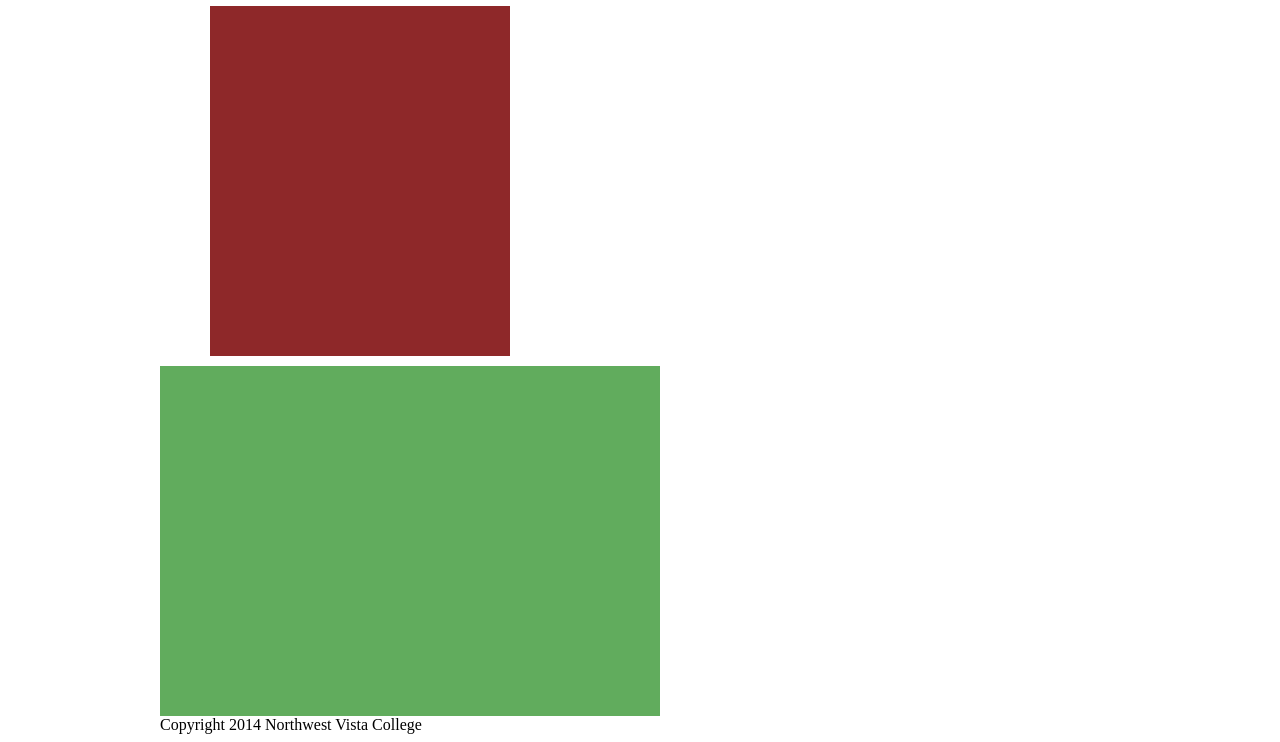
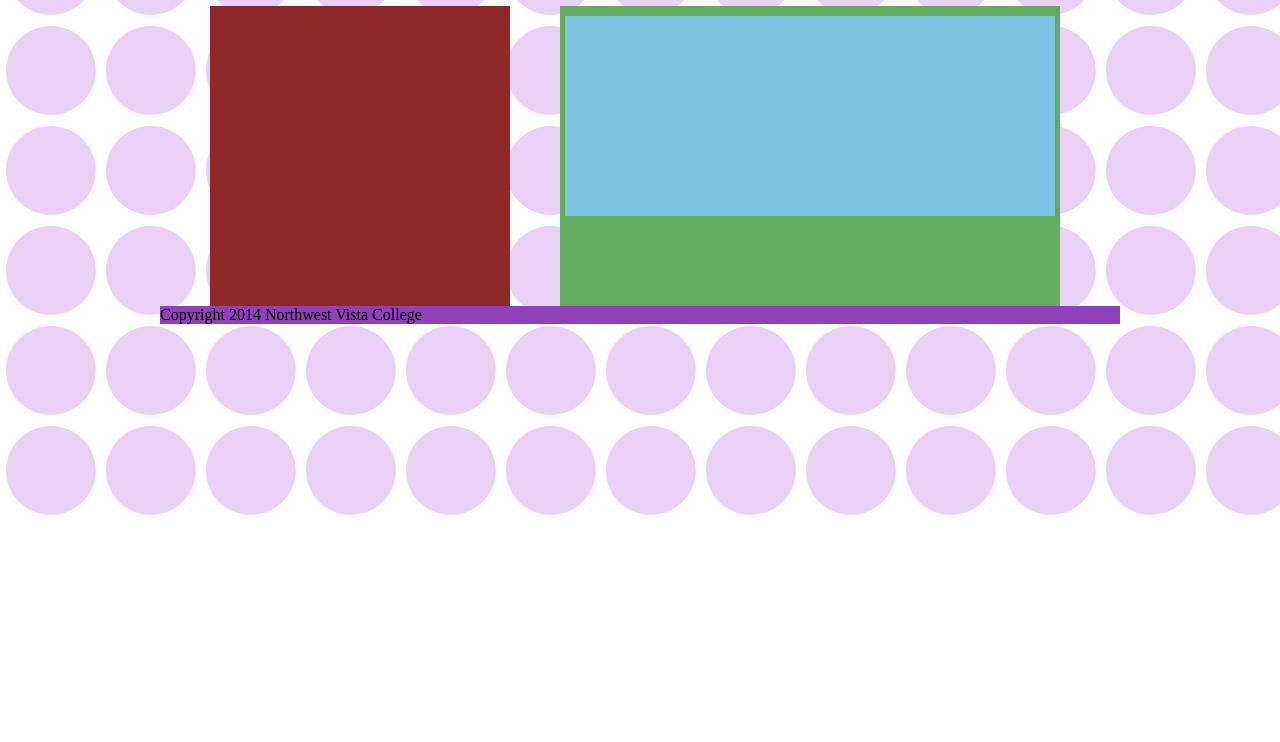
Before and after one commit to alexmxrie/Box-Model-Layout-Quiz, a plain HTML site: page index.html in a window 1280 px wide. Shown: the part 280-1022 px from the top of the page. After the commit the page ends 800 px from the top, so only its background shows below. Drawn offline with Linux system fonts and the light colour scheme.

Commit message:
updatemain.css

```diff
--- a/main.css
+++ b/main.css
@@ -6,9 +6,8 @@ width: 960px;
 
 }
 body{
-	background-image: url("images/dot.png") repeat;
+	background-image: url("images/dot.png");
 	background-repeat: repeat;
-	background-size: cover;
 	margin-top: 20px;
 }
 header{
@@ -24,21 +23,37 @@ header h1 {
 	font-style: normal;
 	text-align: center;
 	color: rgba(246,160,253,1.00);
-
 }
 
 nav{
 	width: 300px;
-	height: 350px;
+	height: 300px;
 	background-color: rgba(142,40,41,1.00);
 	margin-left: 50px;
 	margin-right: 50px;
 	margin-top: 10px;
+	float:left;
 }
 section{
 	width: 500px;
-	height: 350px;
+	height: 300px;
 	background-color: rgba(97,172,93,1.00);
 	margin-top: 10px;
 	margin-right: 50px;
+	float:left;
 }
+footer{
+	width:100%;
+	clear:both;
+	background-color: rgba(144,64,185,1.00);
+	margin-top: 30px;
+}
+
+#baby{
+	width: 490px;
+	height: 200px;
+	background-color: rgba(127,194,226,1.00);
+	margin-top: 10px;
+	margin-left: 5px;
+
+}
```
